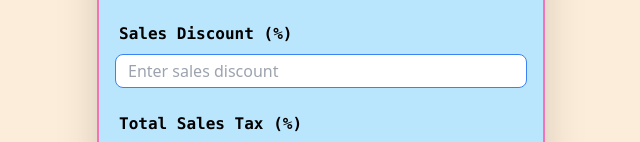
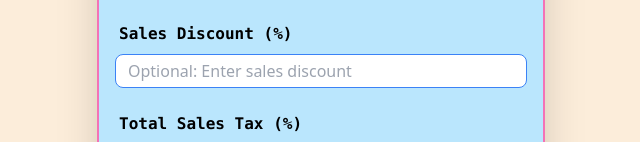
Before and after one commit to jodrasko/price-calc-react-tailwind, a React (Vite) app: page / in a window 1280 px wide. Shown: the part 214-356 px from the top of the page, without its empty margins (319-959 px from the left). Built offline with nearby package versions, Linux system fonts and the light colour scheme.

Commit message:
Updated form functionality for discounts and README file

```diff
--- a/src/components/ReactHookForm/ReactHookForm.jsx
+++ b/src/components/ReactHookForm/ReactHookForm.jsx
@@ -31,8 +31,12 @@ const ReactHookForm = () => {
   };
 
   const onSubmit = (data) => {
-    {
-      pressCount < maxPresses ? calculateDiscount(data) : null;
+    const discount =
+      data.discount === undefined || data.discount === "" ? "0" : data.discount;
+    const updatedData = { ...data, discount };
+
+    if (pressCount < maxPresses) {
+      calculateDiscount(updatedData);
     }
   };
 
@@ -102,13 +106,18 @@ const ReactHookForm = () => {
                   }`}
                   id="discount"
                   type="text"
-                  placeholder="Enter sales discount"
+                  placeholder="Optional: Enter sales discount"
                   {...register("discount", {
-                    required: "required",
+                    required: false,
                     pattern: {
-                      value: /^(\d{1,2})$/,
+                      value: /^[0-9]+(\.[0-9]{1,2})?$/,
                       message: "Invalid sales discount value entered."
-                    }
+                    },
+                    validate: (value) =>
+                      value === undefined ||
+                      value === "" ||
+                      (parseFloat(value) >= 0 && parseFloat(value) <= 100) ||
+                      "Discount must be between 0 and 100."
                   })}
                 />
                 {errors.discount && (
```
Also changed, not shown: 1 other file (tests, documents, lock files or other folders).
